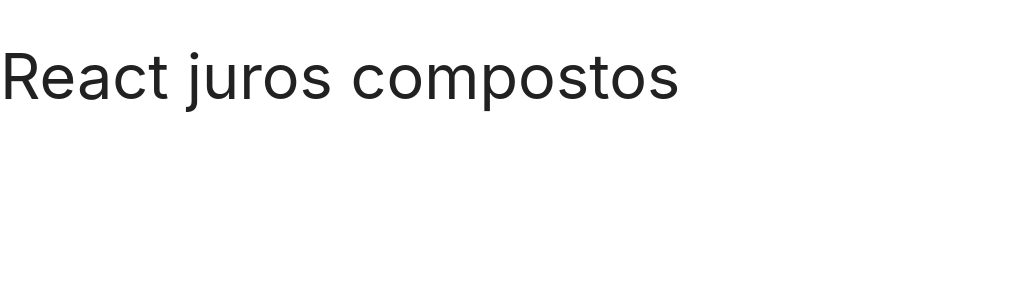
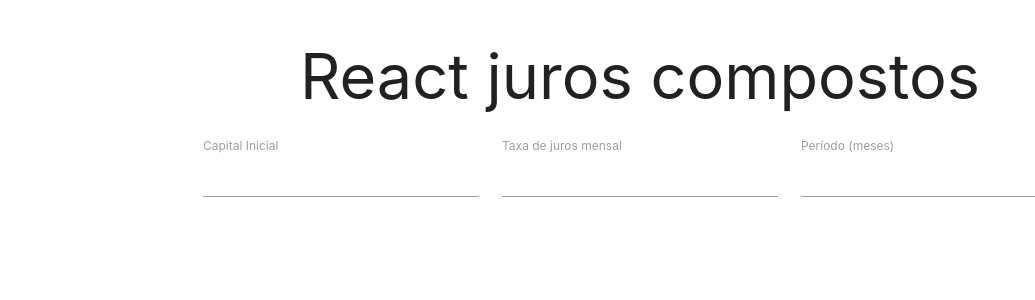
Before and after one commit to MauricioFe/react-juros-compostos, a React (Create React App) app: page / in a window 1280 px wide. Shown: the top 300 px of the page, without its empty margins (0-1035 px from the left). Built offline with nearby package versions, Linux system fonts and the light colour scheme.

Commit message:
Recriação da logica do juros

```diff
--- a/src/App.js
+++ b/src/App.js
@@ -1,5 +1,35 @@
-import React from 'react';
+import React, { useState, useEffect } from 'react';
+import Form from './components/Form';
 
 export default function App() {
-    return <h1>React juros compostos</h1>;
+  const [capitalInicial, setCapitalInicial] = useState(0);
+  const [taxaMensal, setTaxaMensal] = useState(0);
+  const [periodo, setPeriodo] = useState(0);
+  const [bacon, setBacon] = useState([]);
+
+  useEffect(() => {
+    let juros =0;
+    for (let i = 1; i <= periodo; i++){
+     juros = (capitalInicial * (taxaMensal / 100 +1) ** i).toFixed(2);
+     console.log(juros)
+    }
+
+  }, [capitalInicial, taxaMensal, periodo])
+
+  const handlePeriodChange = (period) => {
+    setPeriodo(period);
+  }
+  const handleCapitalChange = (capital) => {
+    setCapitalInicial(capital);
+  }
+  const handleTaxChange = (tax) => {
+    setTaxaMensal(tax);
+  }
+
+  return (
+    <div className='container'>
+      <h1 className='center'>React juros compostos</h1>
+      <Form onChangePeriod={handlePeriodChange} onChangeCapital={handleCapitalChange} onChangeTax={handleTaxChange} />
+    </div>
+  );
 }
--- /dev/null
+++ b/src/components/Form.js
@@ -0,0 +1,37 @@
+import React from 'react'
+
+
+export default function Form({ onChangePeriod, onChangeCapital, onChangeTax }) {
+    const handleCapitalChange = (event) => {
+        const capitalValue = event.target.value;
+
+        onChangeCapital(capitalValue);
+    }
+    const handleTaxChange = (event) => {
+        const taxValue = event.target.value;
+
+        onChangeTax(taxValue);
+    }
+    const handlePeriodChange = (event) => {
+        const periodValue = event.target.value;
+
+        onChangePeriod(periodValue);
+    }
+    return (
+        <div className='row'>
+            <div className="input-field col s12 m4">
+                <input id="capitalInicialInput" type="number" min={0} max={100000} step={100} onChange={handleCapitalChange} />
+                <label className='active' htmlFor="capitalInicialInput">Capital Inicial</label>
+            </div>
+            <div className="input-field col s12 m4">
+                <input id="taxaJurosInput" type="number" min={-12} max={12} step={0.1} onChange={handleTaxChange} />
+                <label className='active' htmlFor="first_name">Taxa de juros mensal</label>
+            </div>
+            <div className="input-field col s12 m4">
+                <input id="periodoInput" type="number" min={1} max={36} step={1} onChange={handlePeriodChange} />
+                <label className='active' htmlFor="periodoInput">Período (meses)</label>
+            </div>
+
+        </div>
+    )
+}
```
Also changed, not shown: src/components/ProjetoBase/ProjetoBase.js (deleted, +0 -15 lines).
